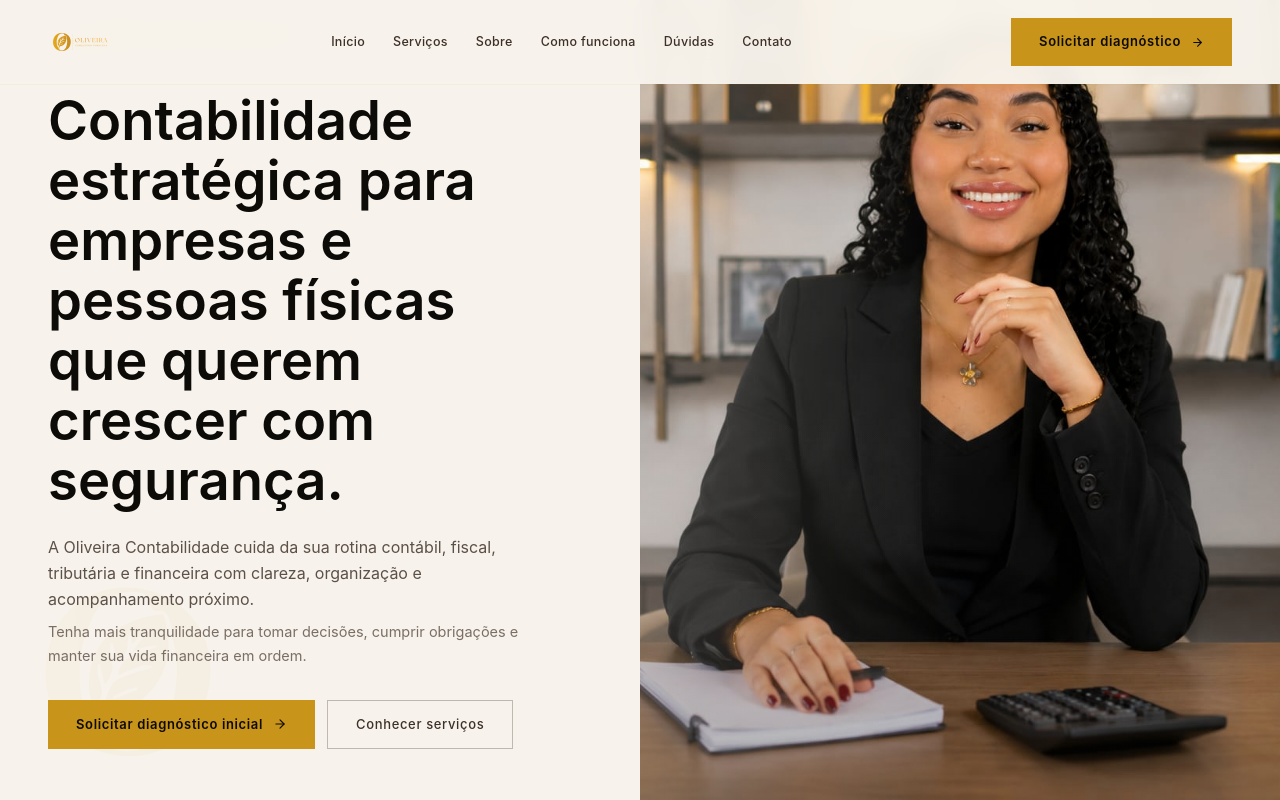
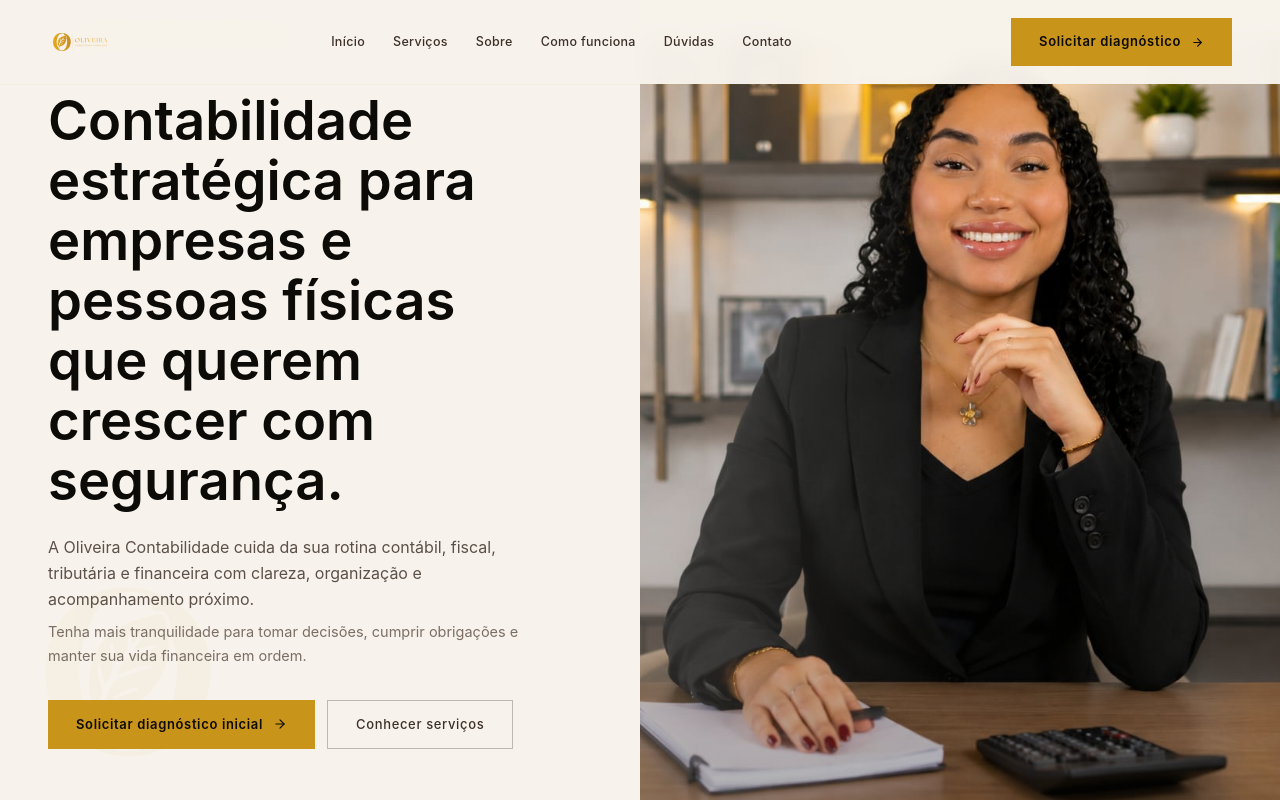
Before and after one commit to DouglasiOSDeveloper/Site_Samela, a React (Vite) app: page / in a window 1280 px wide. Shown: the top 800 px of the page. Built offline with nearby package versions, Linux system fonts and the light colour scheme; a web font is replaced by a local one.

Commit message:
fix imagem

```diff
--- a/src/app/App.tsx
+++ b/src/app/App.tsx
@@ -193,11 +193,11 @@ function Hero({ go }: { go: (id: string) => void }) {
       </div>
 
       {/* Right — photo (order-2: photo second on mobile) */}
-      <div className="relative order-2 lg:order-2 min-h-[60vw] lg:min-h-0 bg-[#C9941A]/10">
+      <div className="relative order-2 lg:order-2 min-h-[60vw] lg:min-h-0 bg-[#C9941A]/10 overflow-hidden">
         <motion.img
           src={heroImg}
           alt="Sâmela Oliveira, responsável pela Oliveira Contabilidade"
-          className="absolute inset-0 w-full h-full object-cover"
+          className="absolute inset-x-0 top-0 lg:top-10 w-full h-full object-cover"
           style={{ objectPosition: "50% 28%" }}
           initial={{ scale: 1.03 }} animate={{ scale: 1 }}
           transition={{ duration: 1.4, ease: [0.22, 1, 0.36, 1] }}
```
